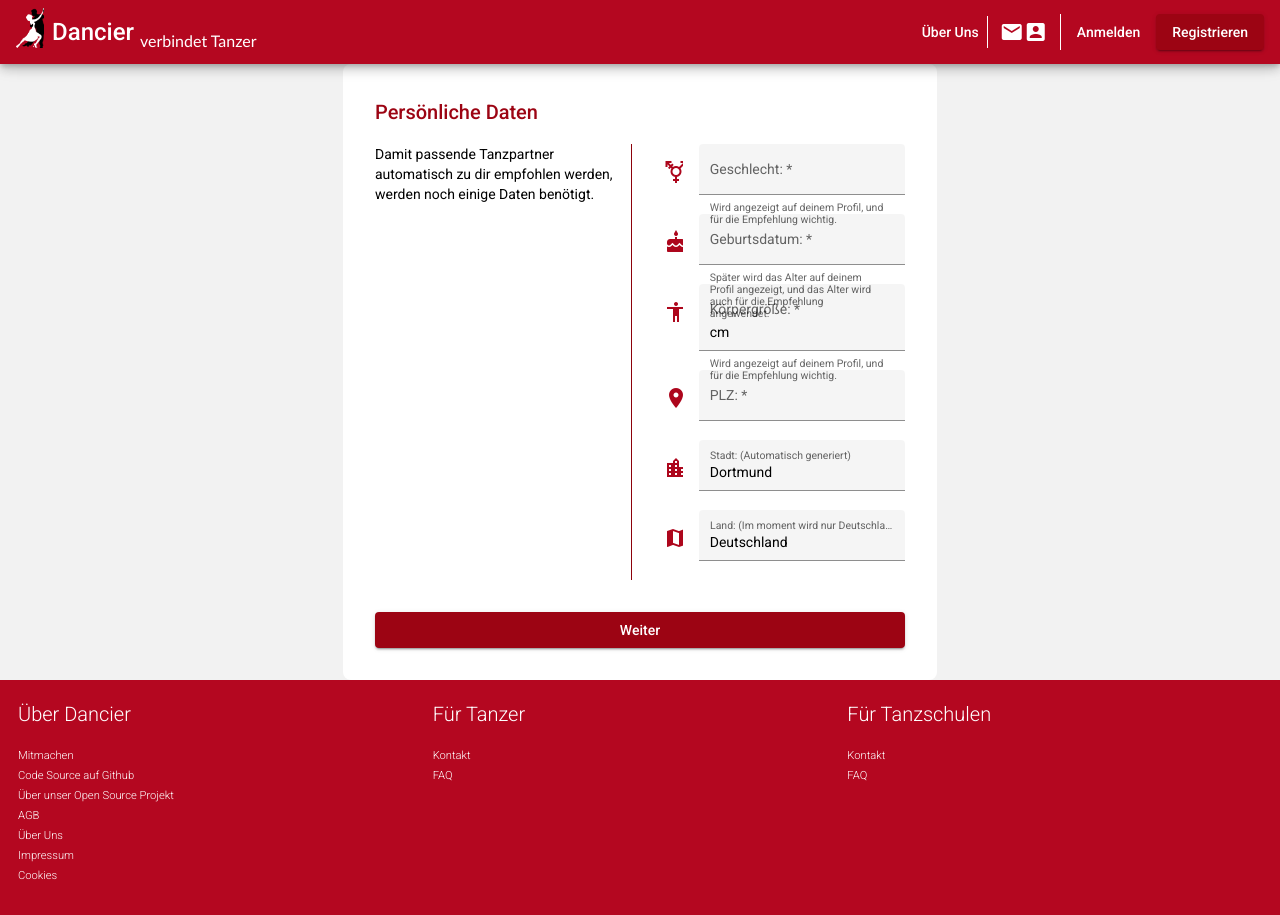
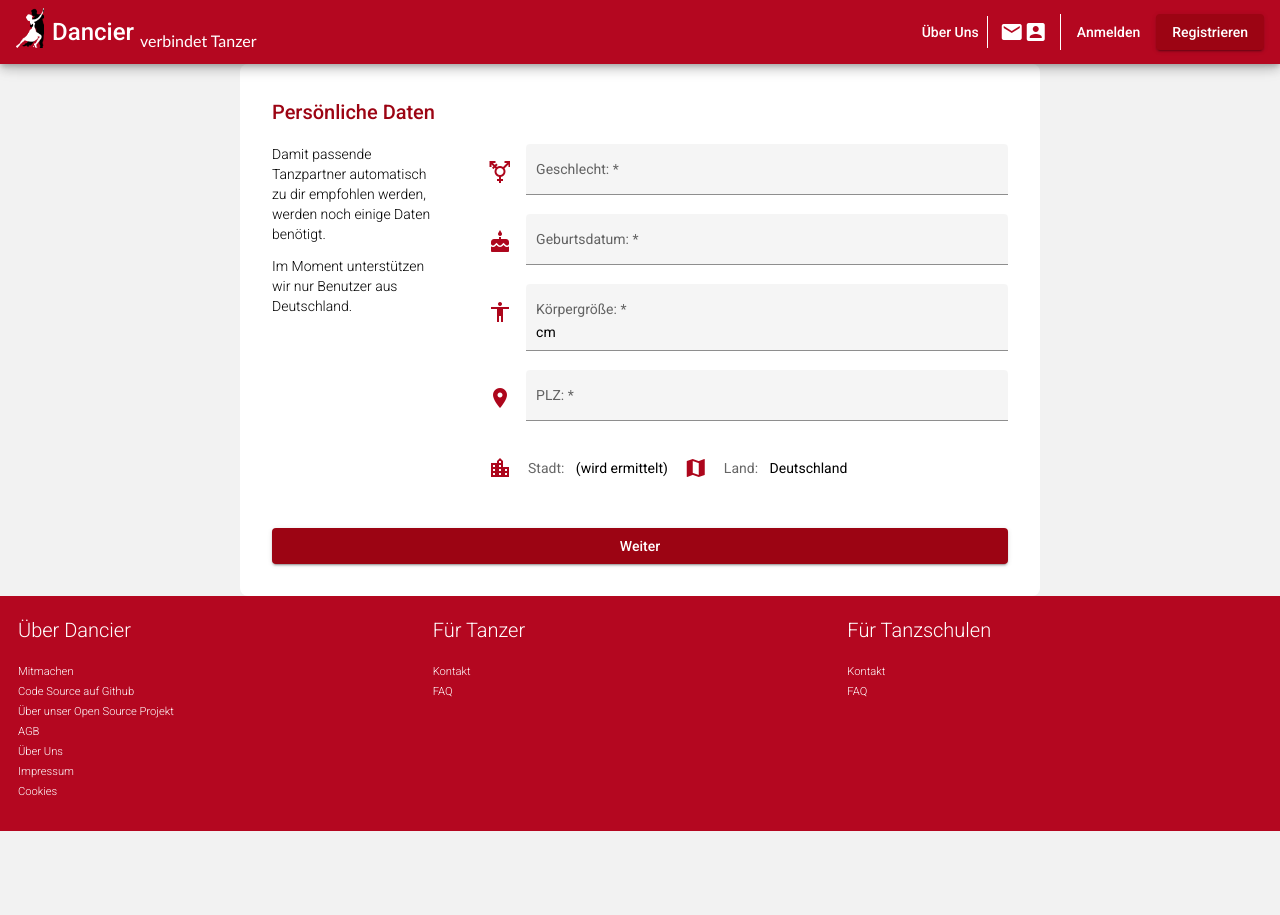
Before and after one commit to dancier/show-dancer, an Angular app: page /edit-personal-data in a window 1280 px wide. After the commit the page ends 831 px from the top, so only its background shows below. Built offline with nearby package versions, Linux system fonts and the light colour scheme.

Commit message:
Show hint text on personal edit form dynamically.

```diff
--- a/src/app/features/home/pages/edit-personal-data/edit-personal-data.component.html
+++ b/src/app/features/home/pages/edit-personal-data/edit-personal-data.component.html
@@ -4,58 +4,78 @@
       <h2 class="font-color-primary-800">Persönliche Daten </h2>
     </div>
     <div class="profile-edit-form-container" fxLayout.gt-xs="row" fxLayout.xs="column">
-      <div class="description-section" ngStyle.gt-xs="max-width: 256px;  border-right: 1px solid #8c020b;">
-        <span>
-         Damit passende Tanzpartner automatisch zu dir empfohlen werden, werden noch einige Daten benötigt.
-        </span>
+      <div class="description-section"
+           ngStyle.xs="margin-bottom: 16px"
+           ngStyle.gt-xs="max-width: 256px;  border-right: 1px solid #8c020b;"
+           ngStyle.gt-sm="max-width: 300px;">
+        <p>
+          Damit passende Tanzpartner automatisch zu dir empfohlen werden, werden noch einige Daten benötigt.
+        </p>
+
+        <p>
+          Im Moment unterstützen wir nur Benutzer aus Deutschland.
+        </p>
       </div>
       <div class="form-section-container">
         <mat-card-content fxLayout="column" class="card-content-container">
-          <div class="form-section" fxLayout="row">
+          <div class="form-section" fxLayout="row" [ngStyle]="{'margin-bottom': isGenderFieldOnFocus ? '16px' : '0' }">
             <mat-icon class="form-icon">transgender</mat-icon>
-            <mat-form-field appearance="fill" class="full-width">
+            <mat-form-field appearance="fill" class="full-width min-width-360-480">
               <mat-label>Geschlecht: *</mat-label>
-              <mat-hint>Wird angezeigt auf deinem Profil, und für die Empfehlung wichtig.</mat-hint>
-              <input matInput type="gender"/>
+              <mat-hint *ngIf="isGenderFieldOnFocus">Wird angezeigt auf deinem Profil, und für die Empfehlung wichtig.
+              </mat-hint>
+              <input matInput type="gender" (focus)='genderFieldOnFocus()' (blur)='genderFieldOnBlur()'/>
             </mat-form-field>
           </div>
-          <div class="form-section" fxLayout="row">
+          <div class="form-section" fxLayout="row"
+               [ngStyle]="{'margin-bottom': isBirthdayFieldOnFocus ? '16px' : '0' }">
             <mat-icon class="form-icon">cake</mat-icon>
             <mat-form-field appearance="fill" class="full-width">
               <mat-label>Geburtsdatum: *</mat-label>
-              <mat-hint>Später wird das Alter auf deinem Profil angezeigt, und das Alter wird auch für die Empfehlung angewendet.</mat-hint>
-              <input matInput type="birthday"/>
+              <mat-hint *ngIf="isBirthdayFieldOnFocus">Später wird das Alter auf deinem Profil angezeigt, und das Alter
+                wird auch für die Empfehlung
+                angewendet.
+              </mat-hint>
+              <input matInput type="birthday" (focus)='birthdayFieldOnFocus()' (blur)='birthdayFieldOnBlur()'/>
             </mat-form-field>
           </div>
-          <div class="form-section" fxLayout="row">
+          <div class="form-section" fxLayout="row" [ngStyle]="{'margin-bottom': isHeightFieldOnFocus ? '16px' : '0' }">
             <mat-icon class="form-icon">accessibility</mat-icon>
             <mat-form-field appearance="fill" class="full-width">
               <mat-label>Körpergröße: *</mat-label>
-              <input matInput type="height" placeholder="(Deine Körpergröße in CM)"/>
+              <input matInput type="height" placeholder="(Deine Körpergröße in CM)" (focus)='heightFiledOnFocus()'
+                     (blur)='heightFieldOnBlur()'/>
               <span>cm</span>
-              <mat-hint>Wird angezeigt auf deinem Profil, und für die Empfehlung wichtig.</mat-hint>
+              <mat-hint *ngIf="isHeightFieldOnFocus">Wird angezeigt auf deinem Profil, und für die Empfehlung wichtig.
+              </mat-hint>
             </mat-form-field>
           </div>
-          <div class="form-section" fxLayout="row">
+          <div class="form-section" fxLayout="row" [ngStyle]="{'margin-bottom': isZipFieldOnFocus ? '16px' : '0' }">
             <mat-icon class="form-icon">place</mat-icon>
             <mat-form-field appearance="fill" class="full-width">
               <mat-label>PLZ: *</mat-label>
-              <input matInput type="zip" placeholder="(PLZ)"/>
+              <input matInput type="zip" placeholder="(PLZ)" (focus)='zipFieldOnFocus()' (blur)='zipFieldOnBlur()'/>
+              <mat-hint *ngIf="isZipFieldOnFocus">Auf deinem Profil wird der Ort angezeigt. PLZ ist auch für die
+                Empfehlung des Tanzpartners wichtig.
+              </mat-hint>
             </mat-form-field>
           </div>
+
           <div class="form-section" fxLayout="row">
-            <mat-icon class="form-icon">location_city</mat-icon>
-            <mat-form-field appearance="fill" class="full-width">
-              <mat-label>Stadt: (Automatisch generiert)</mat-label>
-              <input matInput type="city" placeholder="(Automatisch generiert)" readonly value="Dortmund"/>
-            </mat-form-field>
-          </div>
-          <div class="form-section" fxLayout="row">
-            <mat-icon class="form-icon">map</mat-icon>
-            <mat-form-field appearance="fill" class="full-width">
-              <mat-label>Land: (Im moment wird nur Deutschland unterstützt)</mat-label>
-              <input matInput type="land" placeholder="Deutschland" readonly value="Deutschland"/>
-            </mat-form-field>
+            <div fxLayout="row" class="city-land-container">
+              <mat-icon class="form-icon">location_city</mat-icon>
+              <div>
+                <label>Stadt: </label>
+                <span>(wird ermittelt)</span>
+              </div>
+            </div>
+            <div fxLayout="row" class="city-land-container">
+              <mat-icon class="form-icon">map</mat-icon>
+              <div>
+                <label>Land: </label>
+                <span>Deutschland</span>
+              </div>
+            </div>
           </div>
         </mat-card-content>
       </div>
--- a/src/app/features/home/pages/edit-personal-data/edit-personal-data.component.scss
+++ b/src/app/features/home/pages/edit-personal-data/edit-personal-data.component.scss
@@ -18,6 +18,7 @@
 
 .description-section {
   margin-right: 16px;
+  padding-right: 16px;
 }
 
 .continue-button {
@@ -30,7 +31,7 @@
 }
 
 .form-section-container {
- margin-bottom: 32px;
+  margin-bottom: 32px;
 }
 
 .form-text {
@@ -39,5 +40,20 @@
 
 .description-section {
   margin-bottom: 32px;
+}
 
+.city-land-container {
+  display: flex;
+  align-items: center;
+  justify-content: space-between;
+  margin: 16px 0;
+
+  label {
+    color: #00000099;
+    margin-right: 8px;
+  }
+
+  .form-icon {
+    margin-top: 0;
+  }
 }
--- a/src/app/features/home/pages/edit-personal-data/edit-personal-data.component.ts
+++ b/src/app/features/home/pages/edit-personal-data/edit-personal-data.component.ts
@@ -7,7 +7,44 @@ import { Component } from '@angular/core';
 })
 export class EditPersonalDataComponent {
 
+  isBirthdayFieldOnFocus: boolean = false;
+  isGenderFieldOnFocus: boolean = false;
+  isHeightFieldOnFocus: boolean = false;
+  isZipFieldOnFocus: boolean = false;
+
   constructor() {
   }
 
+  birthdayFieldOnFocus() {
+    this.isBirthdayFieldOnFocus = true;
+  }
+
+  birthdayFieldOnBlur() {
+    this.isBirthdayFieldOnFocus = false;
+  }
+
+  genderFieldOnFocus() {
+    this.isGenderFieldOnFocus = true;
+  }
+
+  genderFieldOnBlur() {
+    this.isGenderFieldOnFocus = false;
+  }
+
+  heightFiledOnFocus() {
+    this.isHeightFieldOnFocus = true;
+  }
+
+  heightFieldOnBlur() {
+    this.isHeightFieldOnFocus = false;
+  }
+
+  zipFieldOnFocus() {
+    this.isZipFieldOnFocus = true;
+  }
+
+  zipFieldOnBlur() {
+    this.isZipFieldOnFocus = false;
+  }
+
 }
--- a/src/styles/global.scss
+++ b/src/styles/global.scss
@@ -107,6 +107,15 @@ body {
   }
 }
 
+.min-width-360-480 {
+  @include screen('gt-xs') {
+    min-width: 360px;
+  }
+  @include screen('gt-sm') {
+    min-width: 480px;
+  }
+}
+
 .content-page-inner-container-narrow {
   max-width: 480px;
 }
```
